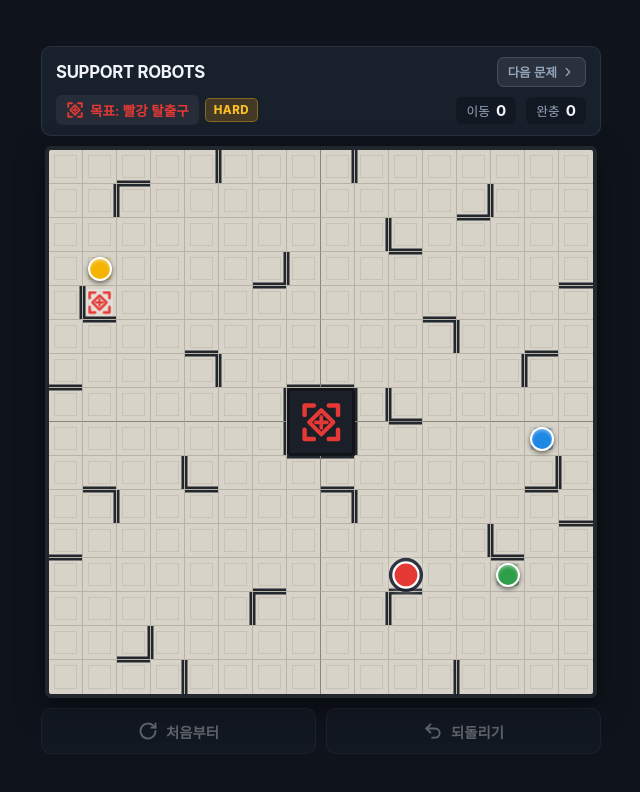
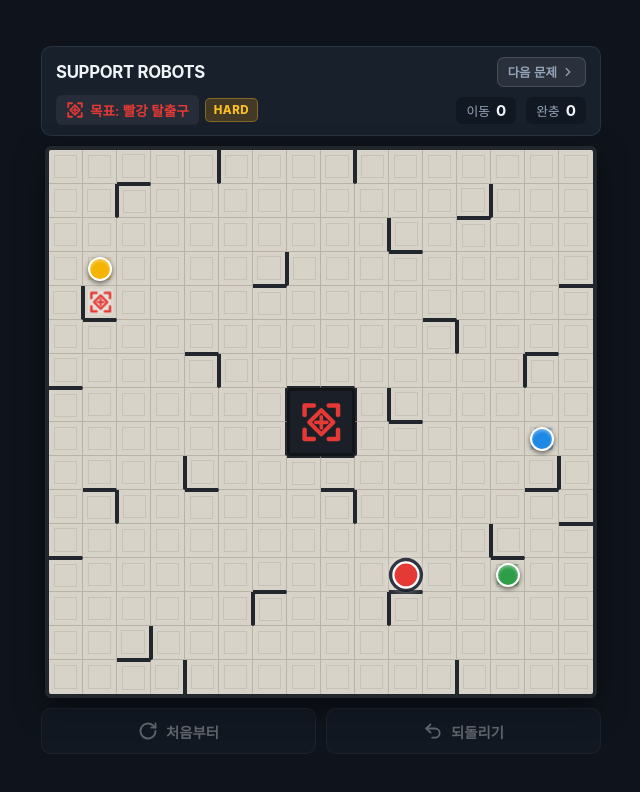
Before and after one commit to kgw012/support_robots, a website with bundled scripts: page index.html in a window 1280 px wide. Shown: the whole page, without its empty margins (319-959 px from the left). Built offline with nearby package versions, Linux system fonts and the light colour scheme.

Commit message:
style: 내부 벽을 굵은 단일선으로 복원하고 8x8 사분면 구분선 제거

```diff
--- a/css/style.css
+++ b/css/style.css
@@ -219,14 +219,9 @@
 }
 
 .board-cell {
-  --sh-n: 0 0 0 transparent;
-  --sh-e: 0 0 0 transparent;
-  --sh-s: 0 0 0 transparent;
-  --sh-w: 0 0 0 transparent;
   position: relative;
   border-right: 1px solid var(--cell-grid-line);
   border-bottom: 1px solid var(--cell-grid-line);
-  box-shadow: var(--sh-n), var(--sh-e), var(--sh-s), var(--sh-w);
   display: flex;
   justify-content: center;
   align-items: center;
@@ -249,14 +244,6 @@
   pointer-events: none;
 }
 
-/* 8x8 사분면 경계선 미세 구분 */
-.board-cell.quadrant-seam-right {
-  border-right-color: var(--quadrant-seam-line);
-}
-.board-cell.quadrant-seam-bottom {
-  border-bottom-color: var(--quadrant-seam-line);
-}
-
 /* 중앙 2x2 폐쇄 구역 칸 */
 .board-cell.cell-closed {
   background-color: var(--wall-color);
@@ -265,19 +252,18 @@
   display: none;
 }
 
-/* 비트마스크 벽 렌더링 (북:1, 동:2, 남:4, 서:8)
-   border 대신 inset box-shadow를 사용하여 벽 유무에 따른 칸 내부 레이아웃 밀림을 0px로 차단 */
+/* 비트마스크 벽 렌더링 (북:1, 동:2, 남:4, 서:8) - 단일 굵은 선 */
 .board-cell.wall-n {
-  --sh-n: inset 0 2.5px 0 0 var(--wall-color);
+  border-top: 2.5px solid var(--wall-color);
 }
 .board-cell.wall-e {
-  --sh-e: inset -2.5px 0 0 0 var(--wall-color);
+  border-right: 2.5px solid var(--wall-color);
 }
 .board-cell.wall-s {
-  --sh-s: inset 0 -2.5px 0 0 var(--wall-color);
+  border-bottom: 2.5px solid var(--wall-color);
 }
 .board-cell.wall-w {
-  --sh-w: inset 2.5px 0 0 0 var(--wall-color);
+  border-left: 2.5px solid var(--wall-color);
 }
 
 /* 타깃 심볼 마커 */
--- a/js/renderer.js
+++ b/js/renderer.js
@@ -103,10 +103,6 @@
       cell.className = 'board-cell';
       cell.dataset.row = String(r);
       cell.dataset.col = String(c);
-
-      // 8x8 사분면 경계선 시각적 가이드용 보조 클래스
-      if (r === 7) cell.classList.add('quadrant-seam-bottom');
-      if (c === 7) cell.classList.add('quadrant-seam-right');
 
       if (isCenterClosedCell(r, c)) {
         cell.classList.add('cell-closed');
```
